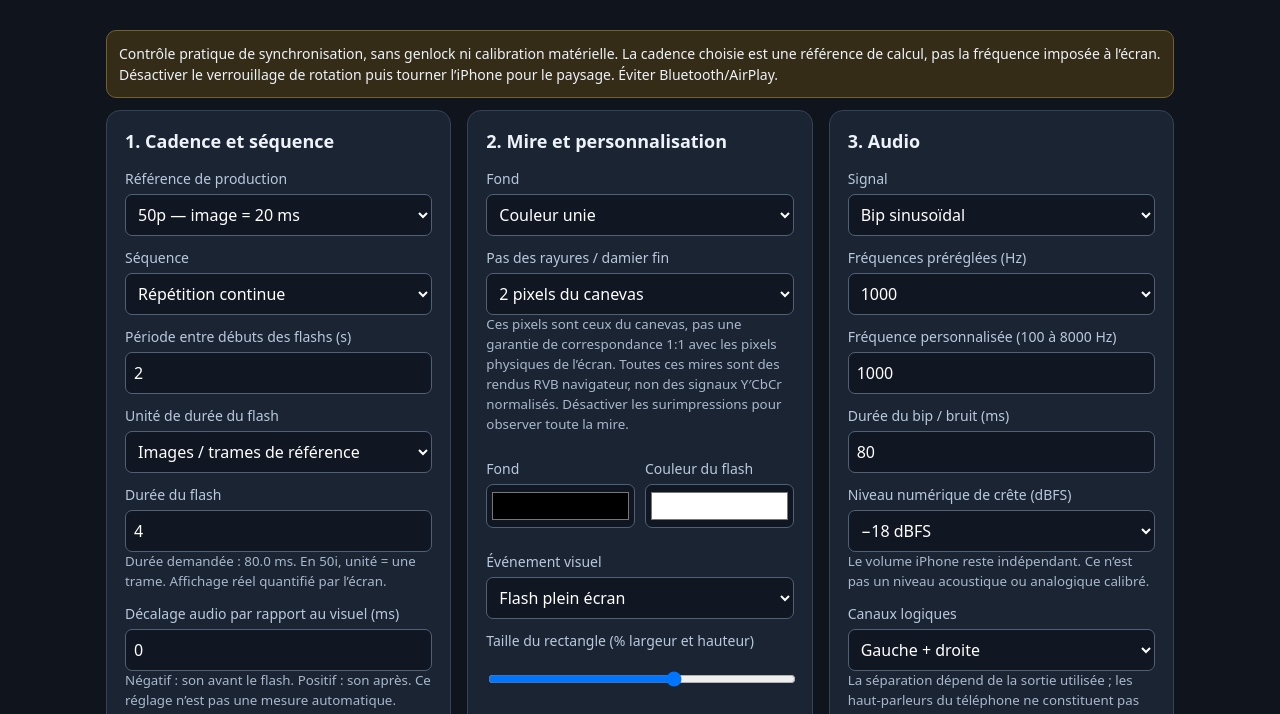
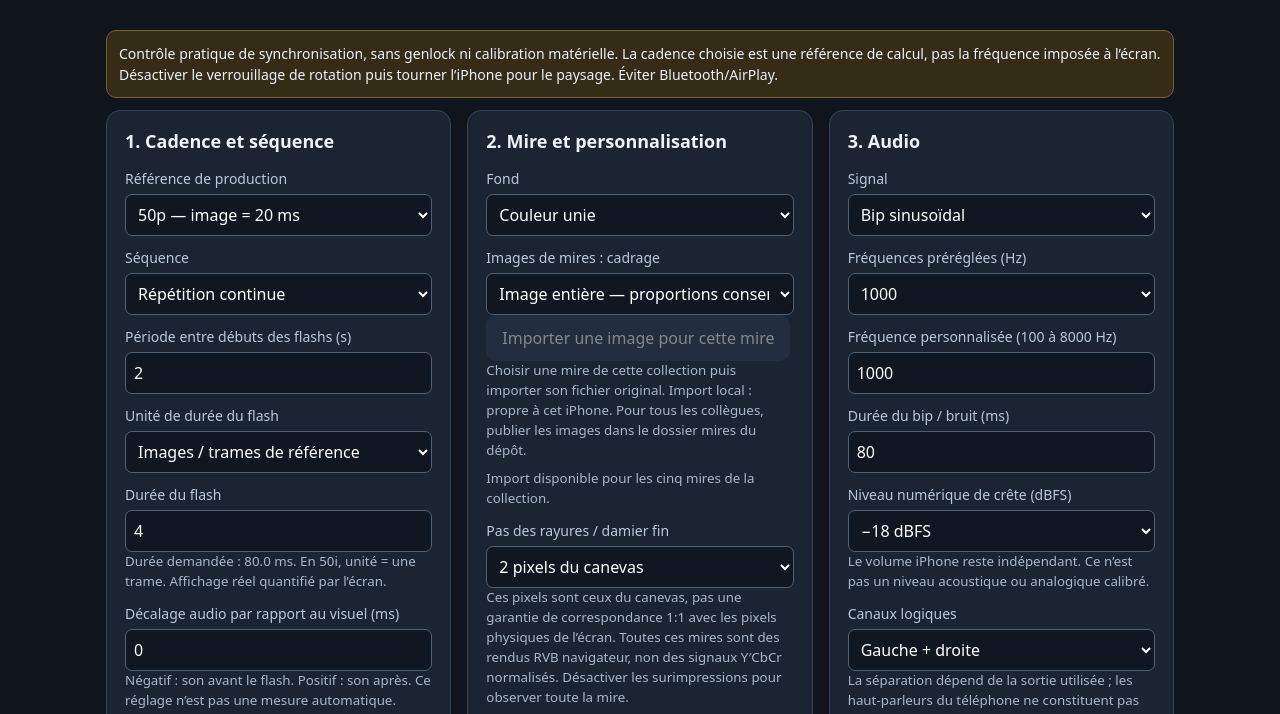
Before and after one commit to ovnicola/lip-sync, a plain HTML site: page index.html in a window 1280 px wide. Shown: the part 68-782 px from the top of the page. Drawn offline with Linux system fonts and the light colour scheme.

Commit message:
Update index.html

```diff
--- a/index.html
+++ b/index.html
@@ -194,6 +194,7 @@ window.addEventListener('pagehide',()=>{stopRun(false);});
 </script>
 
 <script src="./extension_mire.js?v=1"></script>
+<script src="./mire_collection.js?v=1"></script>
 
 </body>
 </html>
```
